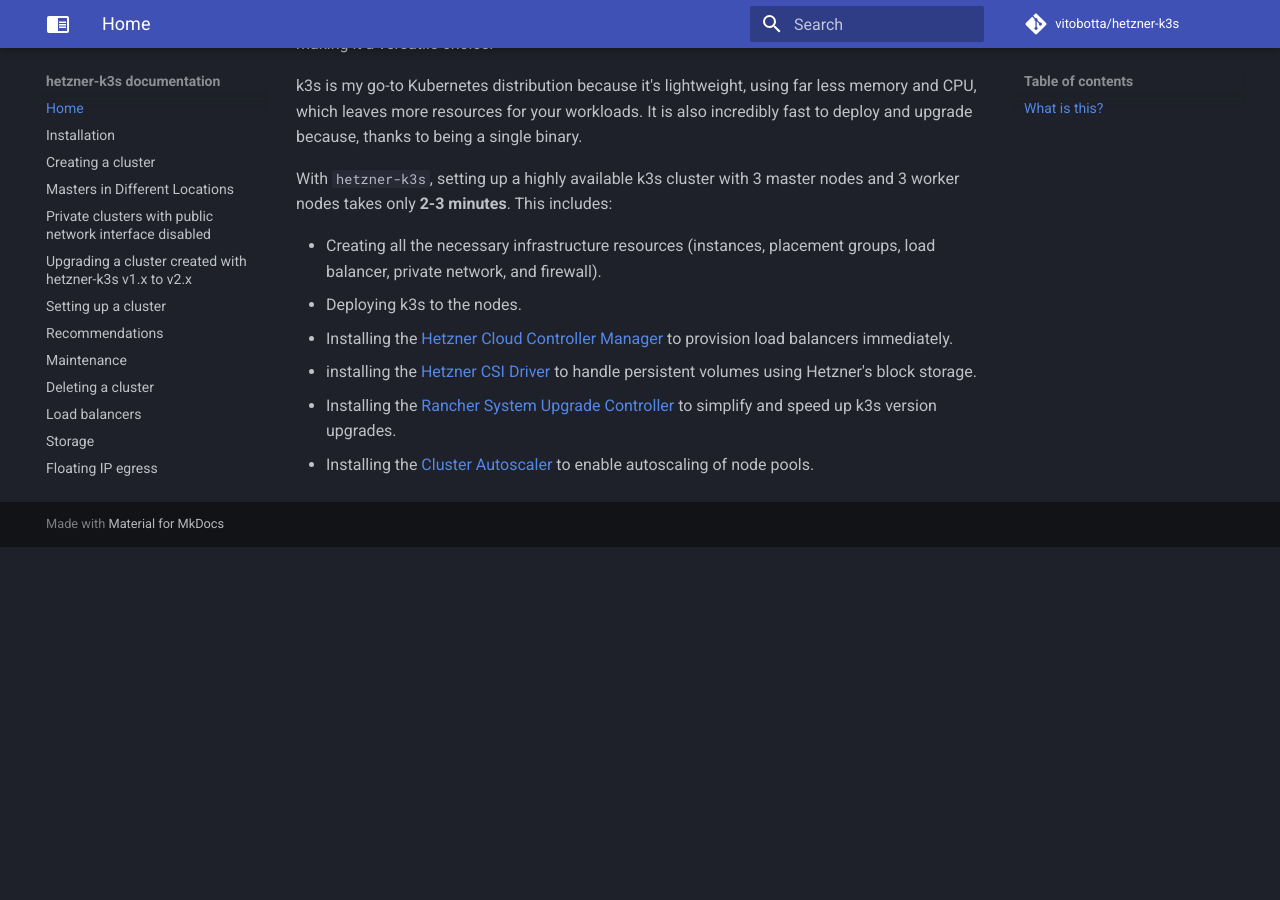
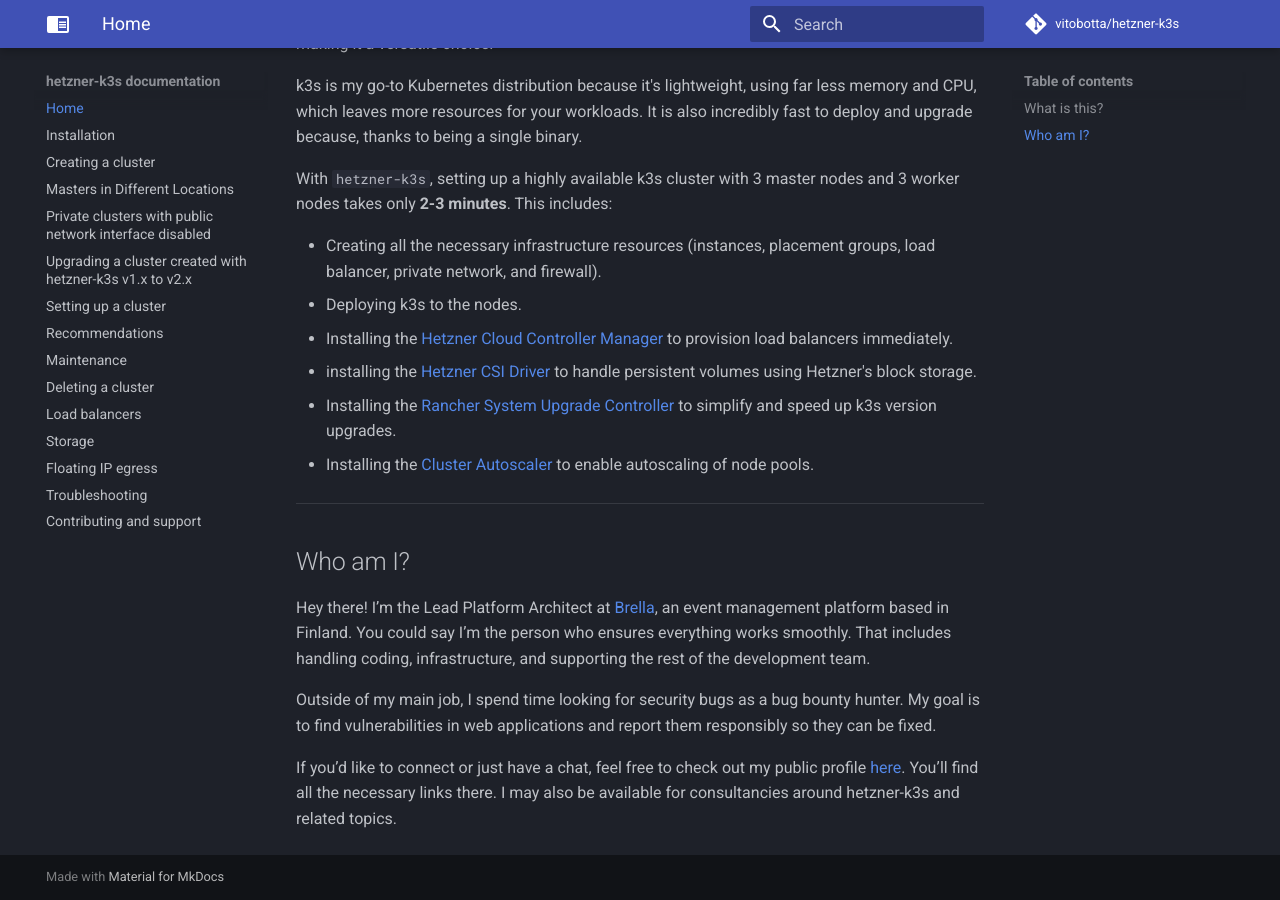
Before and after one commit to vitobotta/hetzner-k3s, an MkDocs documentation site: the page built from docs/index.md, in a window 1280 px wide and 900 px high, scrolled down 734 px. Built offline with MkDocs 1.6.1 and Material for MkDocs 9.7.7, drawn with Linux system fonts in a browser that asks for light colours; comment, search, counter and statistics services are not loaded; before the commit the page ends 1280 px from its top, so only the background shows below that.

Commit message:
Add author bio and contact information

```diff
--- a/docs/index.md
+++ b/docs/index.md
@@ -22,3 +22,12 @@
 - installing the [Hetzner CSI Driver](https://github.com/hetznercloud/csi-driver) to handle persistent volumes using Hetzner's block storage.
 - Installing the [Rancher System Upgrade Controller](https://github.com/rancher/system-upgrade-controller) to simplify and speed up k3s version upgrades.
 - Installing the [Cluster Autoscaler](https://github.com/kubernetes/autoscaler) to enable autoscaling of node pools.
+
+___
+## Who am I?
+
+Hey there! I’m the Lead Platform Architect at [Brella](https://www.brella.io/), an event management platform based in Finland. You could say I’m the person who ensures everything works smoothly. That includes handling coding, infrastructure, and supporting the rest of the development team.
+
+Outside of my main job, I spend time looking for security bugs as a bug bounty hunter. My goal is to find vulnerabilities in web applications and report them responsibly so they can be fixed.
+
+If you’d like to connect or just have a chat, feel free to check out my public profile [here](https://vitobotta.com/). You’ll find all the necessary links there. I may also be available for consultancies around hetzner-k3s and related topics.
```
